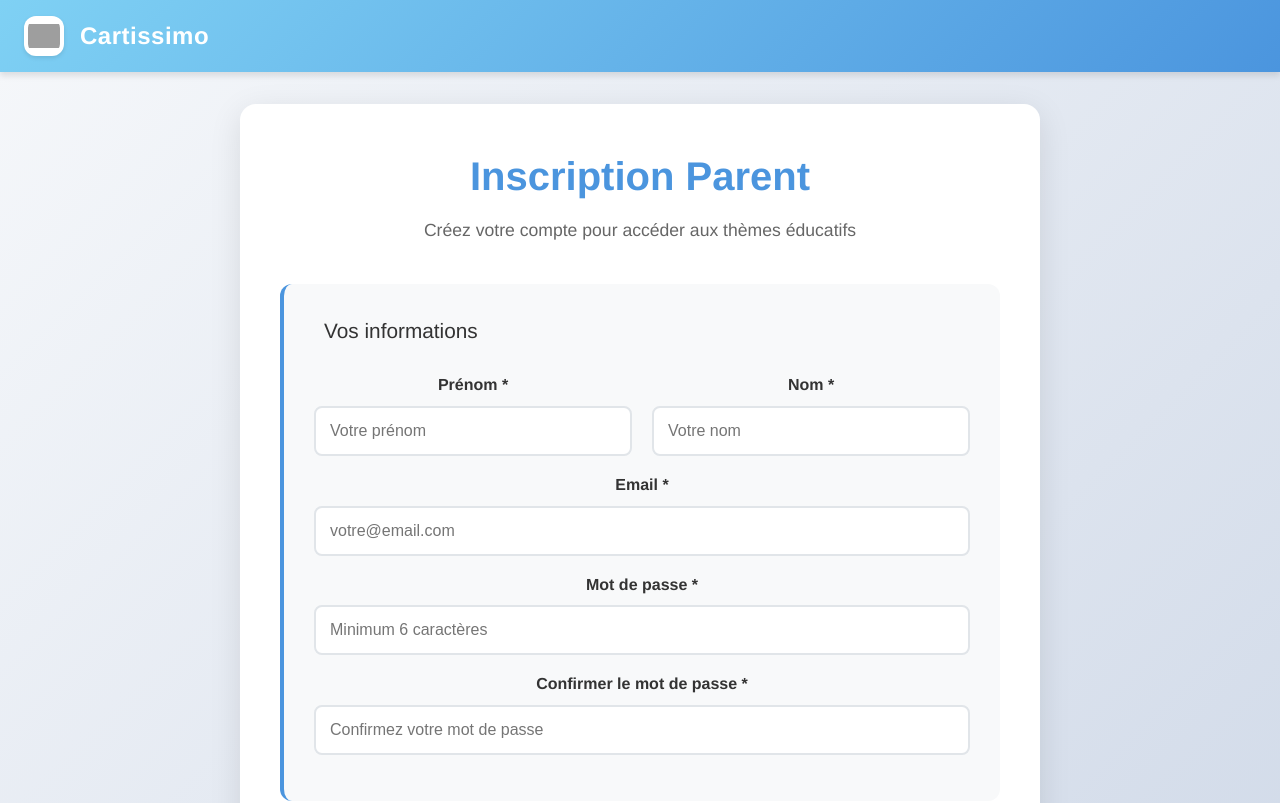
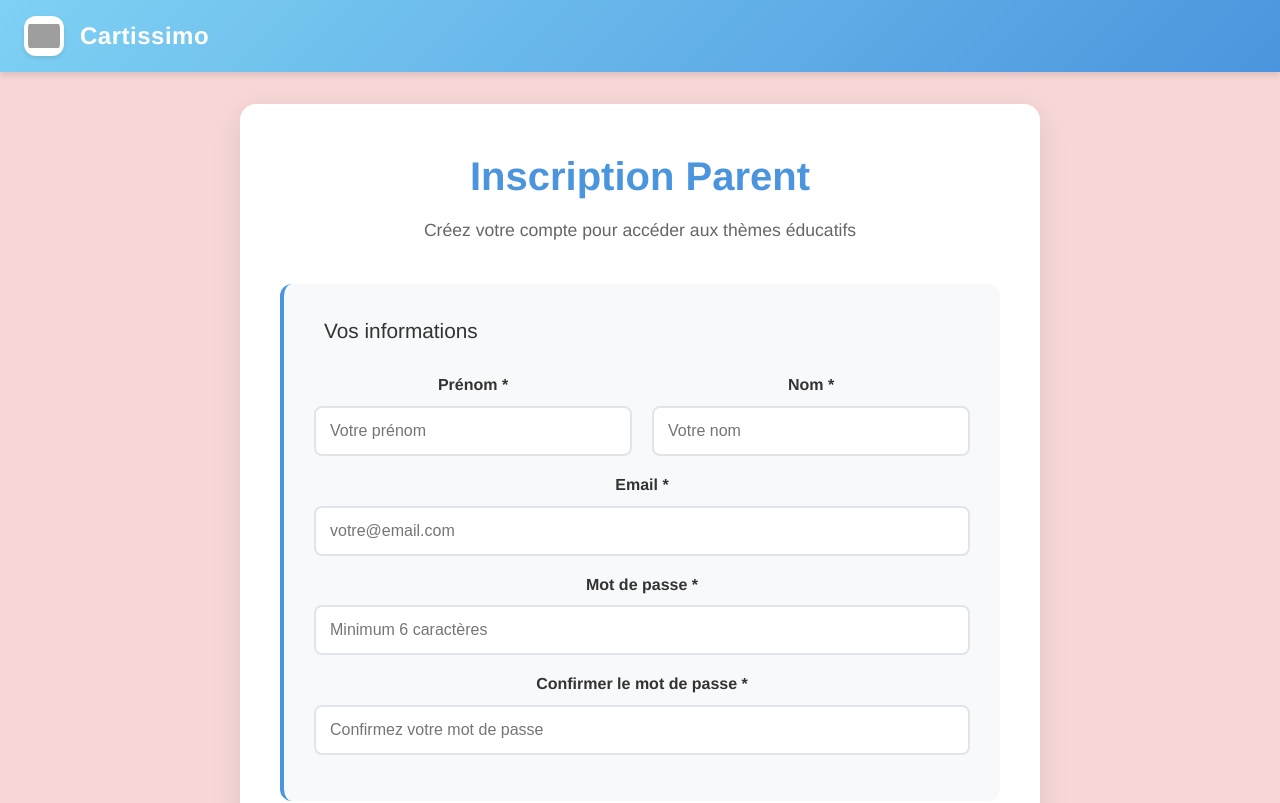
Before and after one commit to JuleSpace/Cartissimo, a Vue app in the folder frontend/: page /register in a window 1280 px wide. Shown: the top 803 px of the page. Built offline with nearby package versions, Linux system fonts and the light colour scheme; no server answers.

Commit message:
Bug fix front

```diff
--- a/frontend/src/views/Register.vue
+++ b/frontend/src/views/Register.vue
@@ -246,8 +246,10 @@ export default {
       try {
         const response = await axios.get(`${API_URL}/users/orthophonistes`);
         orthophonistes.value = response.data;
+        console.log('Orthophonistes chargés:', orthophonistes.value);
       } catch (err) {
         console.error('Erreur lors du chargement des orthophonistes:', err);
+        console.error('Détails:', err.response?.data);
       }
     };
 
@@ -358,7 +360,7 @@ export default {
   align-items: flex-start;
   min-height: 100vh;
   padding: 40px 20px;
-  background: linear-gradient(135deg, #f5f7fa 0%, #c3cfe2 100%);
+  background-color: var(--bg-primary);
 }
 
 .register-form {
```
Also changed, not shown: 1 other file (tests, documents, lock files or other folders).
